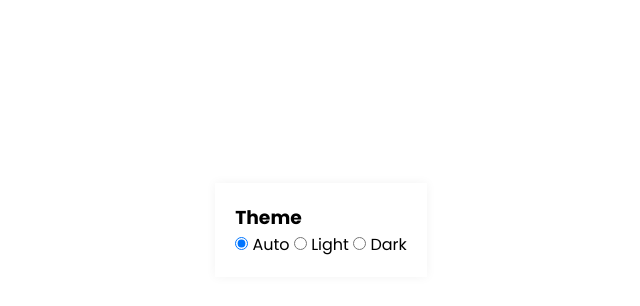
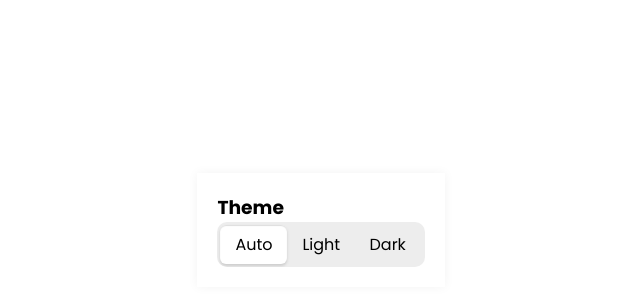
Before and after one commit to Bawelna0225/small-projects, a PHP site: page / in a window 1280 px wide. Shown: the part 170-476 px from the top of the page, without its empty margins (319-959 px from the left). Run offline with PHP 8.4, Linux system fonts and the light colour scheme.

Commit message:
theme switcher input slider & label styling

```diff
--- a/auto-theme/css/style.css
+++ b/auto-theme/css/style.css
@@ -28,4 +28,49 @@ body {
   background-color: #fff;
   box-shadow: 0px 0px 10px rgba(0, 0, 0, 0.05);
   padding: 20px;
+}
+.theme-wrapper .theme-switcher {
+  position: relative;
+  background-color: var(--bg-secondary);
+  border-radius: 10px;
+  display: flex;
+  padding: 0 3px;
+  align-items: center;
+  overflow: hidden;
+}
+.theme-wrapper .theme-switcher .slider {
+  display: block;
+  position: absolute;
+  z-index: 1;
+  width: calc((100% - 6px) / 3);
+  top: 3px;
+  transform: translatex(-110%);
+  bottom: 3px;
+  border-radius: 6px;
+  transition: 0.15s ease, transform 0.25s ease-out;
+  background-color: var(--bg-button);
+  box-shadow: var(--slider-shadow);
+}
+.theme-wrapper .theme-switcher input {
+  display: none;
+}
+.theme-wrapper .theme-switcher input:nth-of-type(1):checked ~ .slider {
+  transform: translateX(0);
+}
+.theme-wrapper .theme-switcher input:nth-of-type(2):checked ~ .slider {
+  transform: translateX(100%);
+}
+.theme-wrapper .theme-switcher input:nth-of-type(3):checked ~ .slider {
+  transform: translateX(200%);
+}
+.theme-wrapper .theme-switcher label {
+  cursor: pointer;
+  position: relative;
+  -webkit-user-select: none;
+     -moz-user-select: none;
+      -ms-user-select: none;
+          user-select: none;
+  padding: 10px 15px;
+  z-index: 2;
+  width: 33.3333333333%;
 }/*# sourceMappingURL=style.css.map */
--- a/auto-theme/css/style.scss
+++ b/auto-theme/css/style.scss
@@ -26,6 +26,48 @@ body {
 	box-shadow: 0px 0px 10px rgba(0, 0, 0, 0.05);
 	padding: 20px;
 	.theme-switcher {
+		position: relative;
+		background-color: var(--bg-secondary);
+		border-radius: 10px;
+		display: flex;
+		padding: 0 3px;
+		align-items: center;
+		overflow: hidden;
+		.slider {
+			display: block;
+			position: absolute;
+			z-index: 1;
+			width: calc((100% - 6px) / 3);
+			top: 3px;
+			transform: translatex(-110%);
+			bottom: 3px;
+			border-radius: 6px;
+			transition: 0.15s ease, transform 0.25s ease-out;
+			background-color: var(--bg-button);
+			box-shadow: var(--slider-shadow);
+		}
+		input {
+			display: none;
 
+			&:nth-of-type(1):checked ~ .slider {
+				transform: translateX(0);
+			}
+
+			&:nth-of-type(2):checked ~ .slider {
+				transform: translateX(100%);
+			}
+
+			&:nth-of-type(3):checked ~ .slider {
+				transform: translateX(200%);
+			}
+		}
+		label {
+			cursor: pointer;
+			position: relative;
+            user-select: none;
+			padding: 10px 15px;
+			z-index: 2;
+			width: calc(100% / 3);
+		}
 	}
 }
```
Also changed, not shown: 1 other file.
